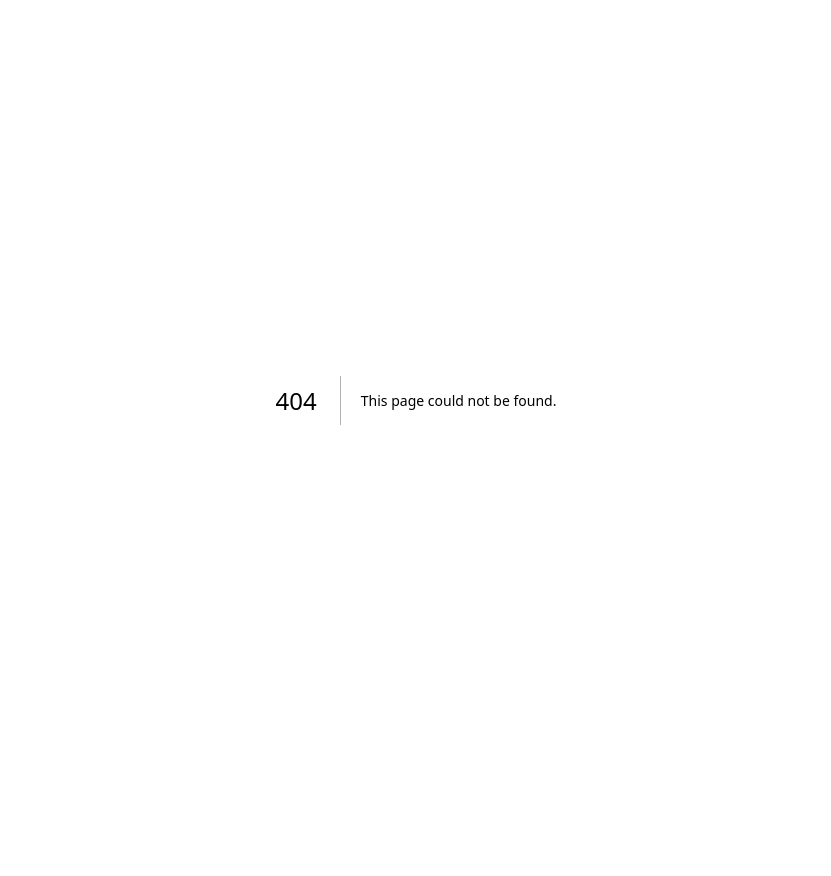
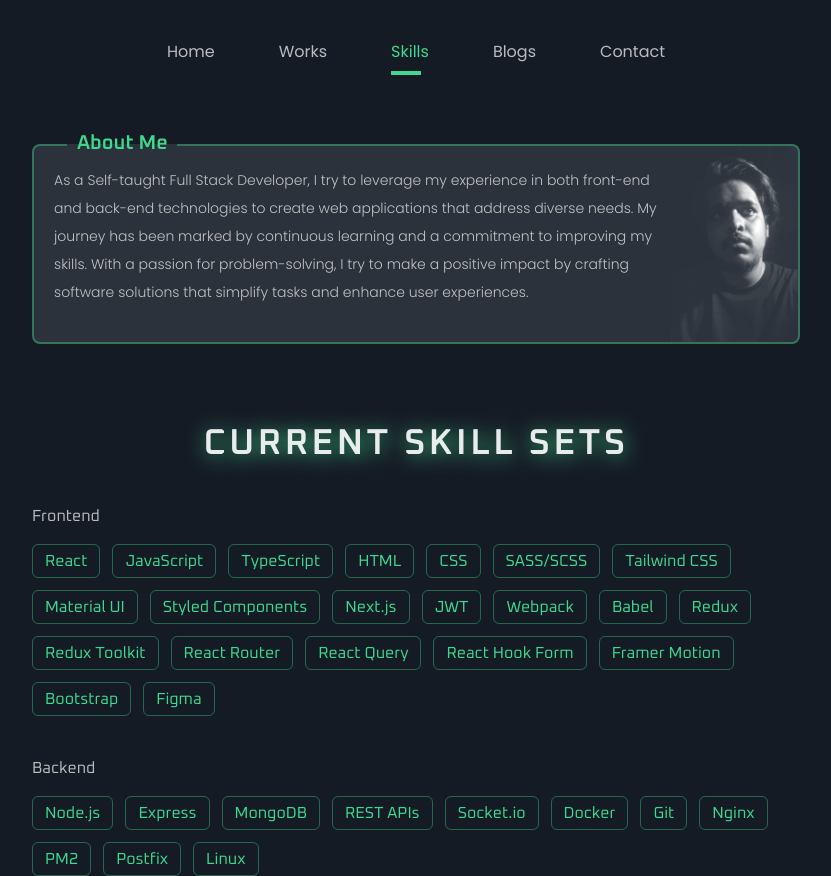
Before and after one commit to yeasinjabed2/yeasinjabed.dev, a Next.js app: page /skills in a window 1280 px wide. Before the commit this address had no page. Shown: the whole page, without its empty margins (224-1055 px from the left). Before the commit the page ends 800 px from the top, so only its background shows below. Built offline with nearby package versions, Linux system fonts and the light colour scheme.

Commit message:
skills page complete

```diff
--- a/src/components/Nav.tsx
+++ b/src/components/Nav.tsx
@@ -30,7 +30,7 @@ export const Nav = () => {
       </div>
 
       <div
-        className={`${hidden} md:hidden absolute top-0 left-0 w-full h-screen bg-[--primary]`}
+        className={`${hidden} md:hidden absolute top-0 left-0 z-10 w-full h-screen bg-[--primary]`}
       >
         <button onClick={toggleMenu}>
           <TfiClose size="24px" className="absolute top-10 right-10" />
--- /dev/null
+++ b/src/pages/skills/index.tsx
@@ -0,0 +1,126 @@
+import { NavLayout } from "@/layout/NavLayout";
+import mePng from "@/static/images/me.png";
+import { oxanium, poppins } from "@/styles/fonts";
+import Image from "next/image";
+import { ReactNode } from "react";
+
+const Skills = () => {
+  return (
+    <div className={oxanium.className + " relative mt-10"}>
+      <span className="about-me">About Me</span>
+      <div className="about-section  border-2 border-[--active-40] rounded-lg flex space-between relative">
+        <div className={poppins.className + " about-text"}>
+          <div className="text-sm font-light leading-7">
+            As a Self-taught Full Stack Developer, I try to leverage my
+            experience in both front-end and back-end technologies to create web
+            applications that address diverse needs. My journey has been marked
+            by continuous learning and a commitment to improving my skills. With
+            a passion for problem-solving, I try to make a positive impact by
+            crafting software solutions that simplify tasks and enhance user
+            experiences.
+            <br />
+            <br />
+            In addition to my technical skills, I possess strong problem-solving
+            abilities, a keen eye for detail, and a commitment to staying
+            up-to-date with the latest industry trends and best practices. My
+            experience as a Full Stack Developer has honed my ability to manage
+            projects, meet deadlines, and communicate effectively with both
+            technical and non-technical stakeholders.
+            <br /> <br />
+            Beyond my professional pursuits, I have an unwavering passion for
+            technology, electronics, machines, and engines. This fascination has
+            been a driving force in my personal and academic endeavors, leading
+            me to explore the intricacies of how these elements shape our world.
+            <br /> <br />
+            From a young age, I have been captivated by the inner workings of
+            machines and engines, constantly seeking to understand the mechanics
+            behind their operation. This curiosity has translated into hands-on
+            experiences, where I have tinkered with various devices, repaired
+            electronics,
+            <br /> <br />
+            As an individual who finds solace in the hum of engines and the
+            elegance of circuitry, I am excited to merge my technical skills as
+            a Full Stack Developer with my passion for technology, electronics,
+            machines, and engines. This unique blend of interests not only fuels
+            my drive to excel in the tech industry but also ensures a holistic
+            and creative approach to problem-solving and innovation.
+            <br /> <br />
+          </div>
+        </div>
+        <div className="my-photo hidden sm:block">
+          <Image src={mePng} alt="skills" />
+        </div>
+      </div>
+
+      <h1
+        style={{ filter: "drop-shadow(1px 2px 10px #3ED88E)" }}
+        className="text-2xl md:text-4xl text-[--text-primary] text-center py-10 mt-10 tracking-widest font-semibold"
+      >
+        CURRENT SKILL SETS
+      </h1>
+      <h3 className="text-1xl inline-block">Frontend</h3>
+      <div className="flex flex-wrap justify-start gap-3 mt-4">
+        {frontendSkills.map((skill, index) => (
+          <button
+            key={index}
+            className="text-[--active] border border-[--active-40] p-1 px-3 rounded-md"
+          >
+            {skill}
+          </button>
+        ))}
+      </div>
+      <h3 className="text-1xl inline-block mt-10">Backend</h3>
+      <div className="flex flex-wrap justify-start gap-3 mt-4">
+        {backendSkills.map((skill, index) => (
+          <button
+            key={index}
+            className="text-[--active] border border-[--active-40] p-1 px-3 rounded-md"
+          >
+            {skill}
+          </button>
+        ))}
+      </div>
+    </div>
+  );
+};
+
+Skills.getLayout = (page: ReactNode) => <NavLayout>{page}</NavLayout>;
+
+export default Skills;
+
+const frontendSkills = [
+  "React",
+  "JavaScript",
+  "TypeScript",
+  "HTML",
+  "CSS",
+  "SASS/SCSS",
+  "Tailwind CSS",
+  "Material UI",
+  "Styled Components",
+  "Next.js",
+  "JWT",
+  "Webpack",
+  "Babel",
+  "Redux",
+  "Redux Toolkit",
+  "React Router",
+  "React Query",
+  "React Hook Form",
+  "Framer Motion",
+  "Bootstrap",
+  "Figma",
+];
+const backendSkills = [
+  "Node.js",
+  "Express",
+  "MongoDB",
+  "REST APIs",
+  "Socket.io",
+  "Docker",
+  "Git",
+  "Nginx",
+  "PM2",
+  "Postfix",
+  "Linux",
+];
--- a/src/styles/globals.css
+++ b/src/styles/globals.css
@@ -6,6 +6,7 @@
   --primary: #151B25;
   --active: #3ED88E;
   --active-70: rgba(62, 216, 142, 0.8);
+  --active-40: rgba(62, 216, 142, 0.4);
   --text-primary: rgba(255, 255, 255, 0.9);
   --text-secondary: rgba(255, 255, 255, 0.7);
 }
@@ -94,3 +95,67 @@ nav ul.desktop li a:hover::before {
   padding: 0 10px;
   color: var(--text-secondary);
 }
+
+.about-section{
+  height: 200px;
+  overflow: hidden;
+  background-color: rgba(255, 255, 255, 0.1)
+}
+
+.my-photo{
+  width: 600px;
+}
+
+.my-photo img{
+  width: 100%;
+  height: 100%;
+  object-fit: cover;
+  mix-blend-mode: screen;
+}
+
+.about-me{
+  position: absolute;
+  top: -21px;
+  left: 35px;
+  padding: 5px 10px;
+  font-size: 20px;
+  font-weight: 600;
+  color: var(--active);
+  z-index: 1;
+}
+
+.about-me::before{
+  content: '';
+  position: absolute;
+  top: 21px;
+  left: 0px;
+  width: 110px;
+  height: 2px;
+  z-index: -1;
+  background: #2d323b;
+}
+
+.about-text{
+  height: 200px;
+  margin-top : 20px;
+  padding: 20px;
+  padding-top: 0;
+  padding-right: 10px;
+  overflow-Y: scroll;
+  -ms-overflow-style: none;  /* Internet Explorer 10+ */
+    scrollbar-width: none;  /* Firefox */
+}
+
+.about-text::-webkit-scrollbar {
+  display: none;  /* Safari and Chrome */
+}
+
+@media (max-width: 640px) {
+  .about-section{
+    height: 400px;
+  }
+
+  .about-text{
+    height: 400px;
+  }
+}
```
Also changed, not shown: src/static/images/me.png (added).
